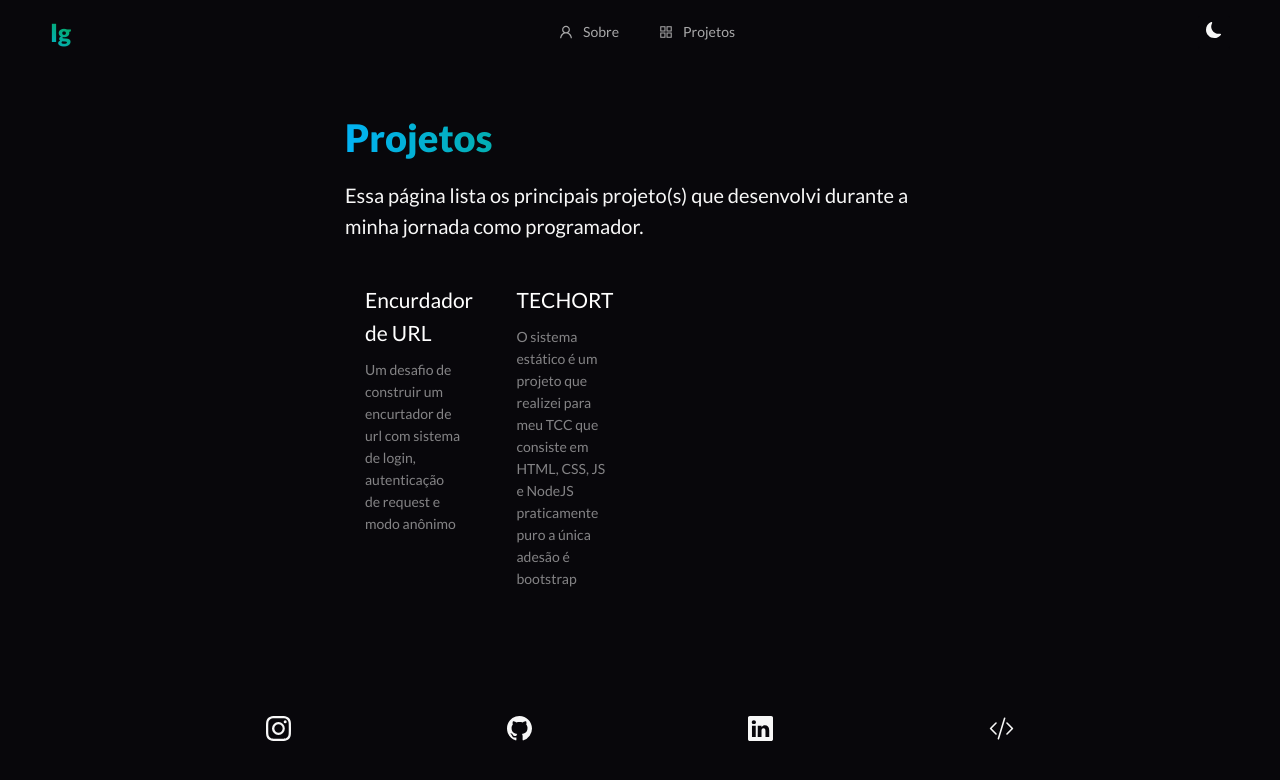
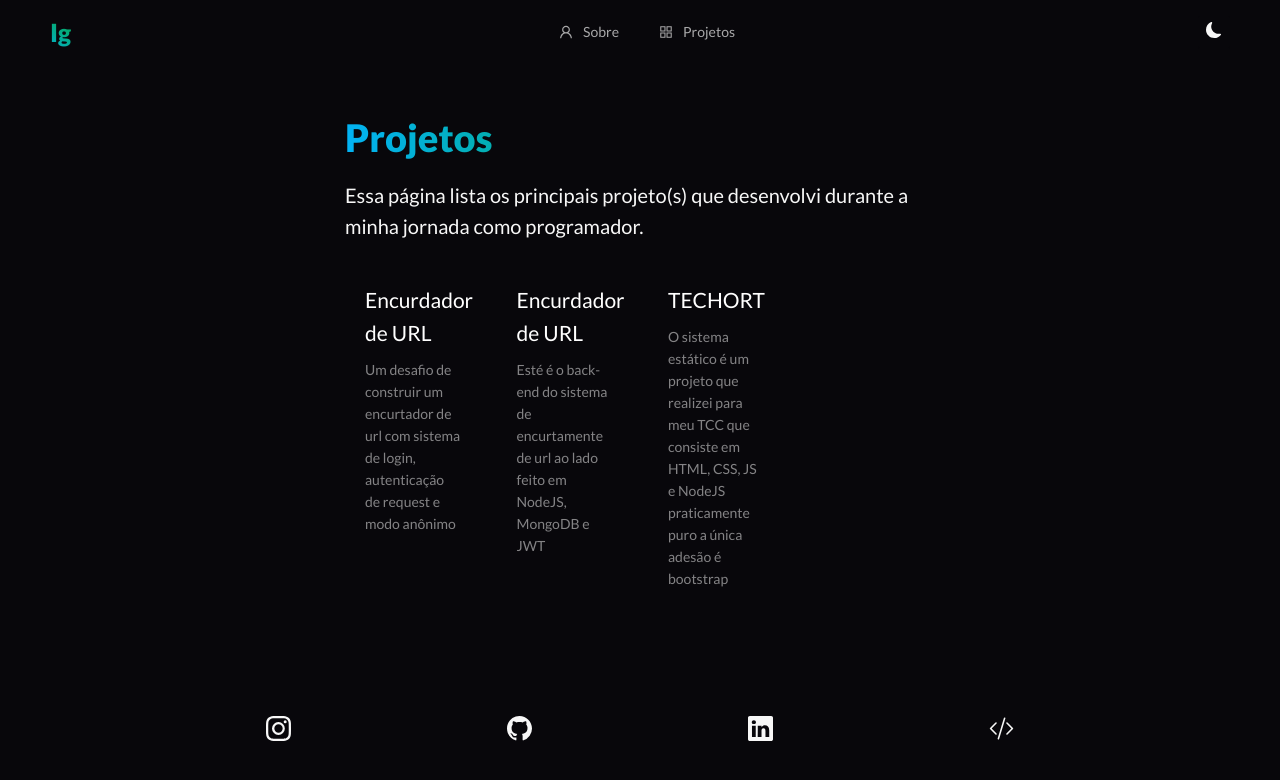
Before and after one commit to IgorM-Oliveira/Portfolio, a Next.js app: page /project in a window 1280 px wide. Shown: the top 780 px of the page. Built offline with nearby package versions, Linux system fonts and the light colour scheme.

Commit message:
add method auto projects and auto bio

```diff
--- a/package.json
+++ b/package.json
@@ -33,8 +33,6 @@
     "path": false
   },
   "devDependencies": {
-    "eslint": "8.11.0",
-    "eslint-config-next": "12.1.0",
     "sass": "^1.49.9"
   }
 }
--- a/src/components/Layout/index.js
+++ b/src/components/Layout/index.js
@@ -51,7 +51,7 @@ const LayoutComponent = (props) => {
         <ModeComponent />
       </Header>
 
-      <Content className={`container site-layout ${mode}`}>
+      <Content className={`container ${mode}`}>
         {props.children}
       </Content>
 
--- a/src/pages/project.jsx
+++ b/src/pages/project.jsx
@@ -55,8 +55,25 @@ export default function Home() {
     }
   })
 
+  const ProjectsArray = [
+    {
+      link: 'https://github.com/IgorM-Oliveira/ChallengerVueJs',
+      name: 'Encurdador de URL',
+      text: 'Um desafio de construir um encurtador de url com sistema de login, autenticação de request e modo anônimo',
+    },
+    {
+      link: 'https://github.com/IgorM-Oliveira/ChallengerNodeJs',
+      name: 'Encurdador de URL',
+      text: 'Esté é o back-end do sistema de encurtamente de url ao lado feito em NodeJS, MongoDB e JWT',
+    },
+    {
+      link: 'https://github.com/IgorM-Oliveira/TECHORT',
+      name: 'TECHORT',
+      text: 'O sistema estático é um projeto que realizei para meu TCC que consiste em HTML, CSS, JS e NodeJS praticamente puro a única adesão é bootstrap',
+    }
+  ]
+
   return (
-    <Row>
     <Col span={12} offset={6}>
       <div className={'content'}>
         <Title className={`gradient ${mode}`}>Projetos</Title>
@@ -65,31 +82,20 @@ export default function Home() {
         </Paragraph>
 
         <Row gutter={[16, 16]}>
+          {ProjectsArray.map((item) => (
             <Col lg={{span: 6}} sm={{span: 12}}>
-              <a href={'https://github.com/IgorM-Oliveira/ChallengerVueJs'}>
+              <a href={item.link}>
                 <CardStyled theme={mode}>
-                  <TitleStyled theme={mode}>Encurdador de URL</TitleStyled>
+                  <TitleStyled theme={mode}>{item.name}</TitleStyled>
                   <ParagraphStyled theme={mode}>
-                    Um desafio de construir um encurtador de url
-                    com sistema de login, autenticação de request e modo anônimo
+                    {item.text}
                   </ParagraphStyled>
                 </CardStyled>
               </a>
             </Col>
-            <Col lg={{span: 6}} sm={{span: 12}}>
-              <a href={'https://github.com/IgorM-Oliveira/TECHORT'}>
-                <CardStyled theme={mode}>
-                  <TitleStyled theme={mode}>TECHORT</TitleStyled>
-                  <ParagraphStyled theme={mode}>
-                    O sistema estático é um projeto que realizei para meu TCC que consiste
-                    em HTML, CSS, JS e NodeJS praticamente puro a única adesão é bootstrap
-                  </ParagraphStyled>
-                </CardStyled>
-              </a>
-            </Col>
+          ))}
         </Row>
       </div>
     </Col>
-    </Row>
   )
 }
```
Also changed, not shown: src/pages/about.jsx (+29 -21 lines), .eslintrc.json (deleted), 1 other file (tests, documents, lock files or other folders). Lines whose indentation alone changed are shown as unchanged.
